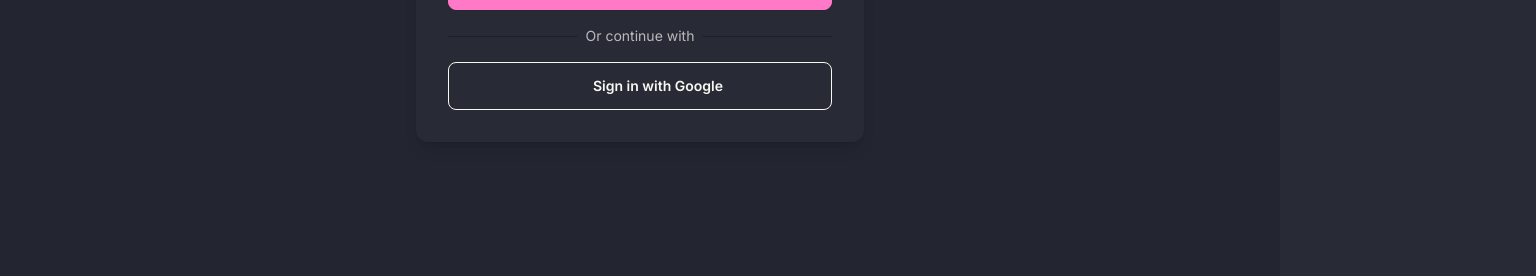
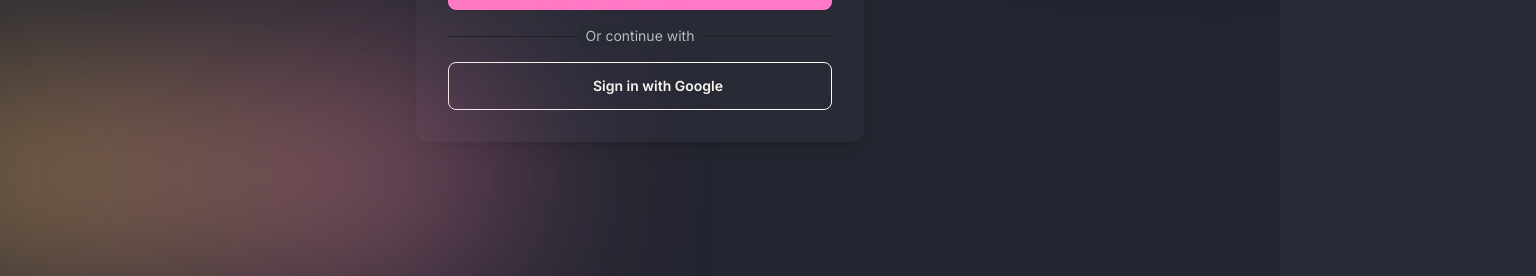
Before and after one commit to AdiYd/webly-console, a Next.js app: page /auth/signin in a window 1280 px wide. Shown: the part 524-800 px from the top of the page, 1536 px wide, since content can reach past the window. Built offline with nearby package versions, Linux system fonts and the light colour scheme; no server answers; some icons are missing.

Commit message:
add .prettie configurations

```diff
--- a/src/app/layout.tsx
+++ b/src/app/layout.tsx
@@ -29,14 +29,14 @@
       <body
         className={`${robotoSans.className} ${inter.className} font-sans min-h-screen flex flex-col`}
       >
+        <div className="absolute top-[-10vh] right-[-20vw] w-1/2 h-1/2 rounded-full bg-gradient-to-r from-emerald-500/50 to-violet-500/50 blur-[100px]" />
+        <div className="absolute bottom-0 left-[-10vw] w-1/2 h-1/4 rounded-full bg-gradient-to-r from-amber-300/50 to-pink-400/50 blur-[100px]" />
         {/* Set refetchInterval to periodically check the session status */}
         <SessionProvider refetchInterval={5 * 60} refetchOnWindowFocus={true}>
           <ThemeProvider defaultTheme="dracula" storageKey="theme">
             <UserProvider>
               <Header />
-              <div className="flex-1">
-                {children}
-              </div>
+              <div className="flex-1">{children}</div>
               <Footer />
             </UserProvider>
           </ThemeProvider>
```
Also changed, not shown: 2 other files (tests, documents, lock files or other folders).
